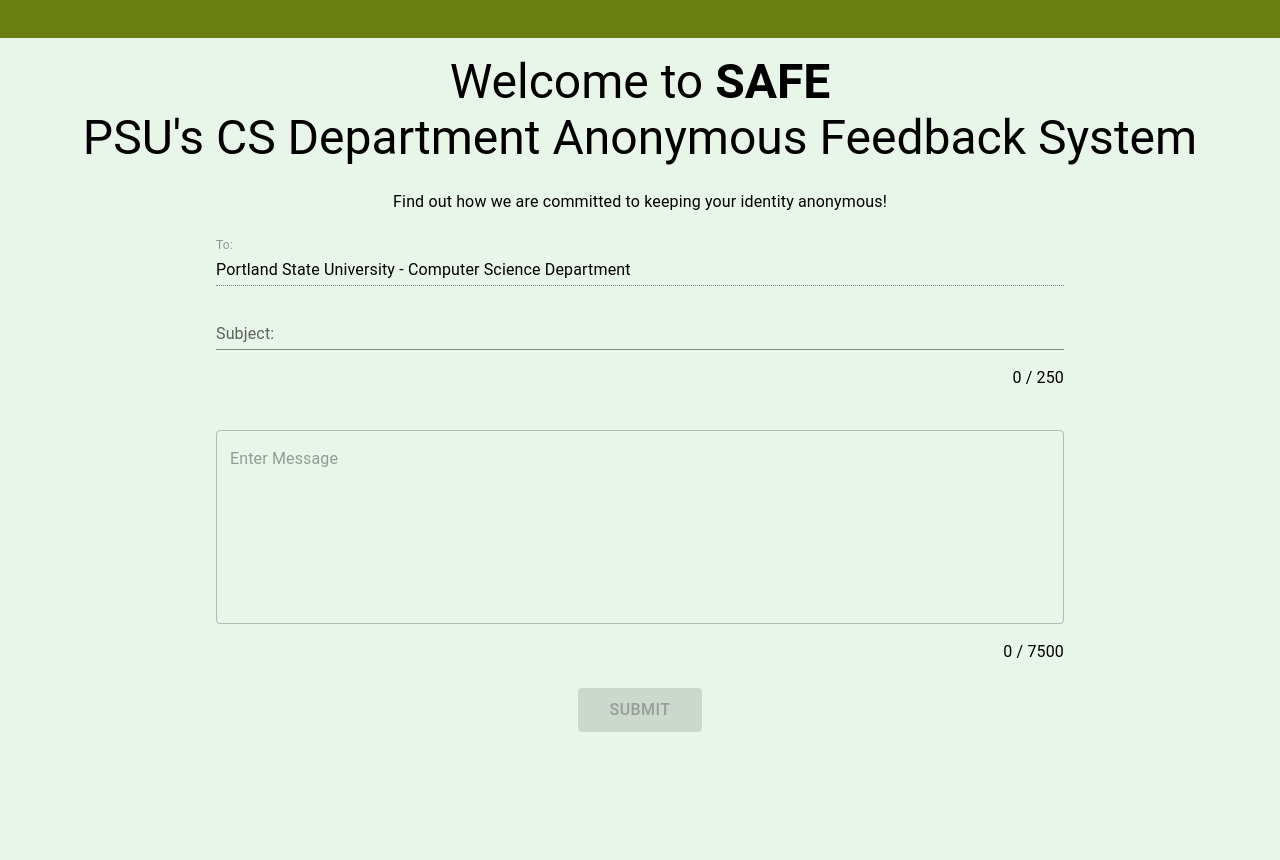
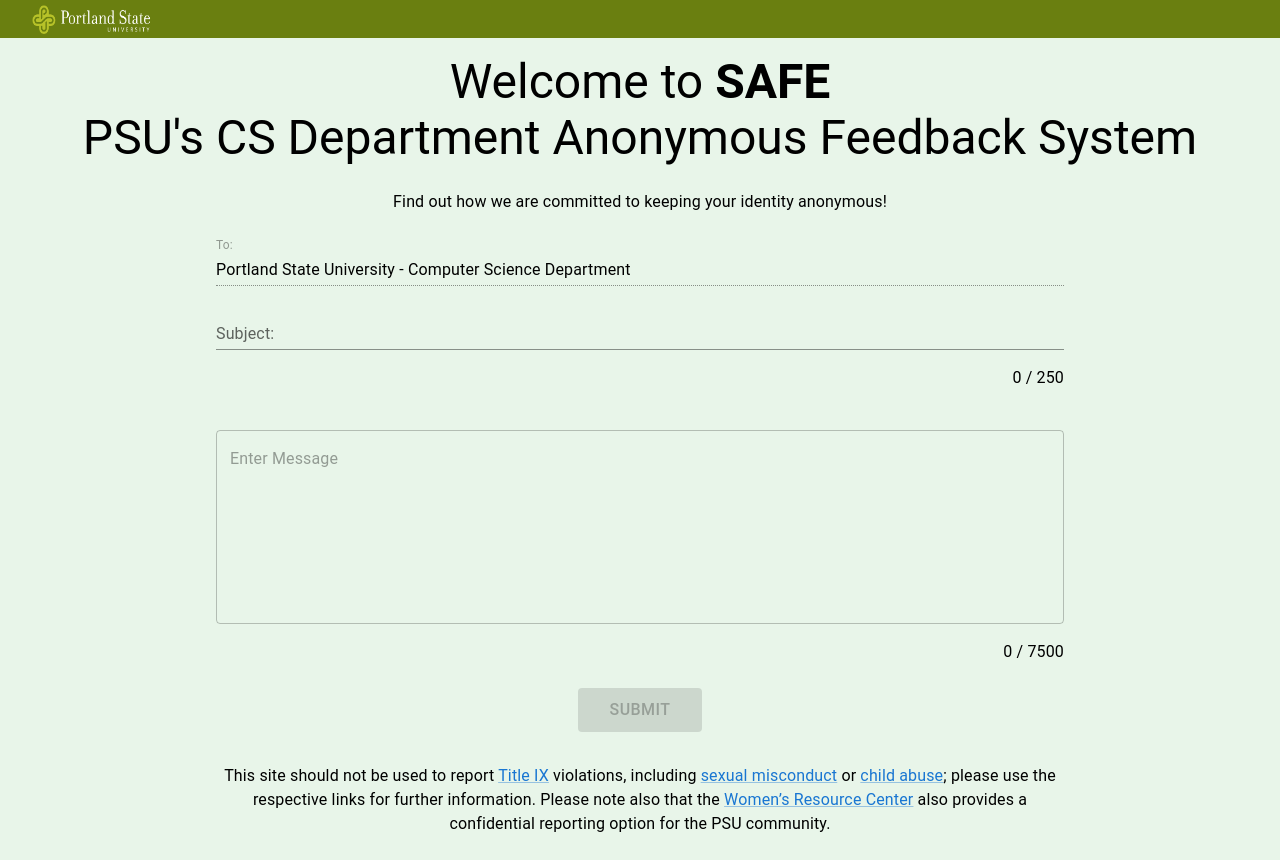
Before and after one commit to PSU-MCECS-SAFE/SAFE, a React (Create React App) app: page / in a window 1280 px wide. Before the commit the page ends 800 px from the top, so only its background shows below. Built offline with nearby package versions, Linux system fonts and the light colour scheme.

Commit message:
Added website icon image, banner image, and title 9 sections

```diff
--- a/public/index.html
+++ b/public/index.html
@@ -8,6 +8,11 @@
       name="description"
       content="We can put anything here to describe the site"
     />
+    <link
+      rel="shortcut icon"
+      type="image/x-icon"
+      href="%PUBLIC_URL%/favicon.ico"
+    />
     <link rel="manifest" href="%PUBLIC_URL%/manifest.json" />
     <title>SAFE - System for Anonymous Feedback</title>
   </head>
--- a/src/safeUI/SafeUI.tsx
+++ b/src/safeUI/SafeUI.tsx
@@ -1,6 +1,6 @@
 //This import isn't required in newer versions of react in every file, but
 //is a fail safe for older versions. Best to do it anyways!
-import { Box, Grid, TextField, Typography } from '@mui/material';
+import { Box, Grid, Link, TextField, Typography } from '@mui/material';
 import { StyledSubmitButton } from './Styles/Styled';
 import React from 'react';
 // import { lightGreen } from '@mui/material/colors';
@@ -73,7 +73,22 @@
 
   return (
     <Box sx={{ backgroundColor: '#E8F5E9', width: '100vw', height: '100vh' }}>
-      <Box sx={{ backgroundColor: '#6a7f10', height: '38px' }} />
+      <Box
+        sx={{
+          backgroundColor: '#6a7f10',
+          height: '38px',
+          display: 'flex',
+          alignItems: 'center',
+          paddingLeft: '25px',
+        }}
+      >
+        <img
+          src="http://localhost:3000/PSU_logo_accent_transparent.png"
+          alt="Logo"
+          width="135"
+          height="53"
+        />
+      </Box>
       <Typography mt={2} mb={3} variant="h3" align="center" gutterBottom>
         Welcome to <b>SAFE</b>
         <br />
@@ -164,6 +179,27 @@
                 Submit
               </StyledSubmitButton>
             </Box>
+            <Typography mt={4} mb={3} align="center">
+              This site should not be used to report{' '}
+              <Link href="https://www.pdx.edu/diversity/title-ix">
+                Title IX
+              </Link>{' '}
+              violations, including{' '}
+              <Link href="https://www.pdx.edu/sexual-assault/faculty-staff-reporting-obligations">
+                sexual misconduct
+              </Link>{' '}
+              or{' '}
+              <Link href="https://www.pdx.edu/general-counsel/mandatory-child-abuse-reporting">
+                child abuse
+              </Link>
+              ; please use the respective links for further information. Please
+              note also that the{' '}
+              <Link href="https://www.pdx.edu/womens-resource-center/">
+                Women’s Resource Center
+              </Link>{' '}
+              also provides a confidential reporting option for the PSU
+              community.
+            </Typography>
           </Grid>
         </Grid>
       </form>
```
Also changed, not shown: public/PSU_logo_accent_transparent.png (added), 1 other file (tests, documents, lock files or other folders).
